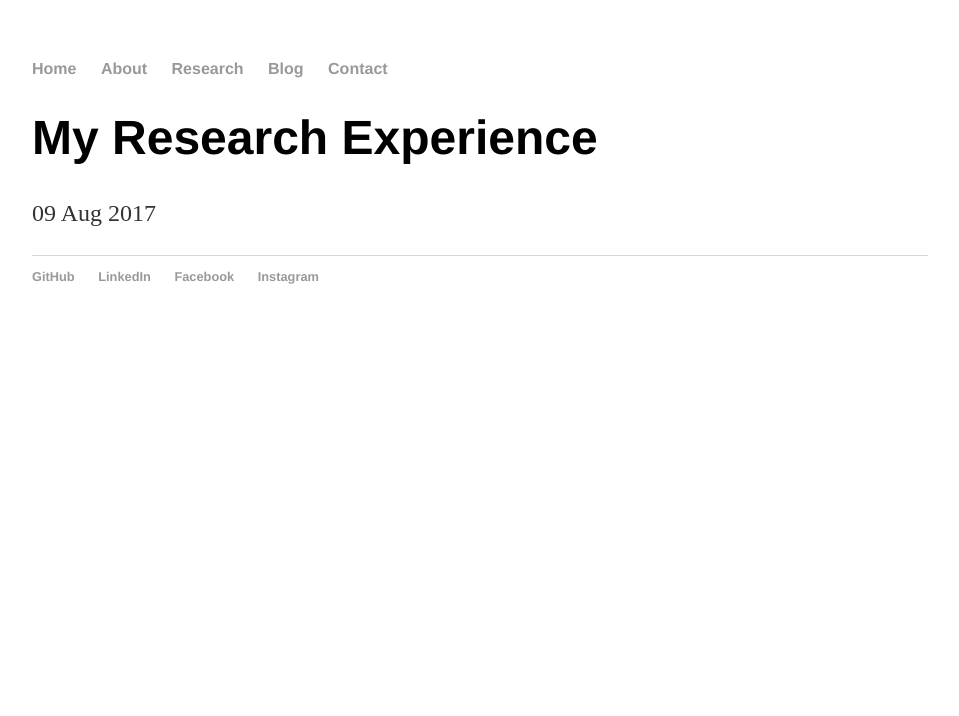
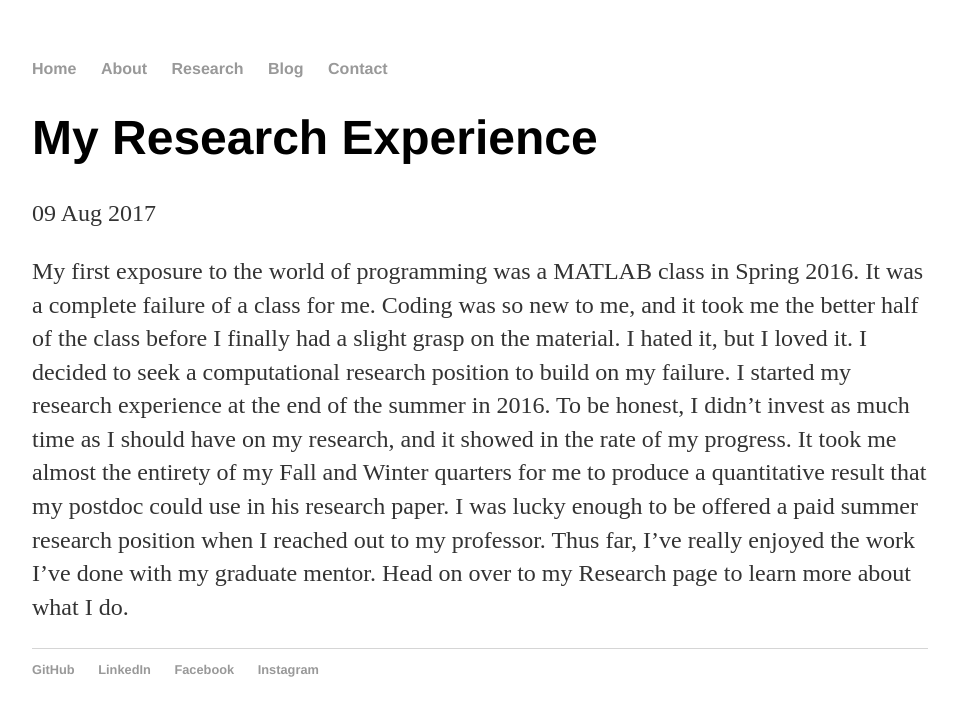
Before and after one commit to 1996leejoshua/1996leejoshua.github.io, a Jekyll site: the page built from _posts/2017-08-09-My-Research-Experience.md, in a window 1280 px wide. Shown: the top 716 px of the page, without its empty margins (160-1119 px from the left). Built offline with Jekyll 4.4.1, drawn with Linux system fonts in a browser that asks for light colours.

Commit message:
Update 2017-08-09-My-Research-Experience.md

```diff
--- a/_posts/2017-08-09-My-Research-Experience.md
+++ b/_posts/2017-08-09-My-Research-Experience.md
@@ -3,3 +3,6 @@ layout: post
 title: "My Research Experience"
 date: 2017-08-09
 ---
+
+My first exposure to the world of programming was a MATLAB class in Spring 2016. It was a complete failure of a class for me. Coding was so new to me, and it took me the better half of the class before I finally had a slight grasp on the material. I hated it, but I loved it. I decided to seek a computational research position to build on my failure. I started my research experience at the end of the summer in 2016.
+  To be honest, I didn't invest as much time as I should have on my research, and it showed in the rate of my progress. It took me almost the entirety of my Fall and Winter quarters for me to produce a quantitative result that my postdoc could use in his research paper. I was lucky enough to  be offered a paid summer research position when I reached out to my professor. Thus far, I've really enjoyed the work I've done with my graduate mentor. Head on over to my Research page to learn more about what I do.
```
